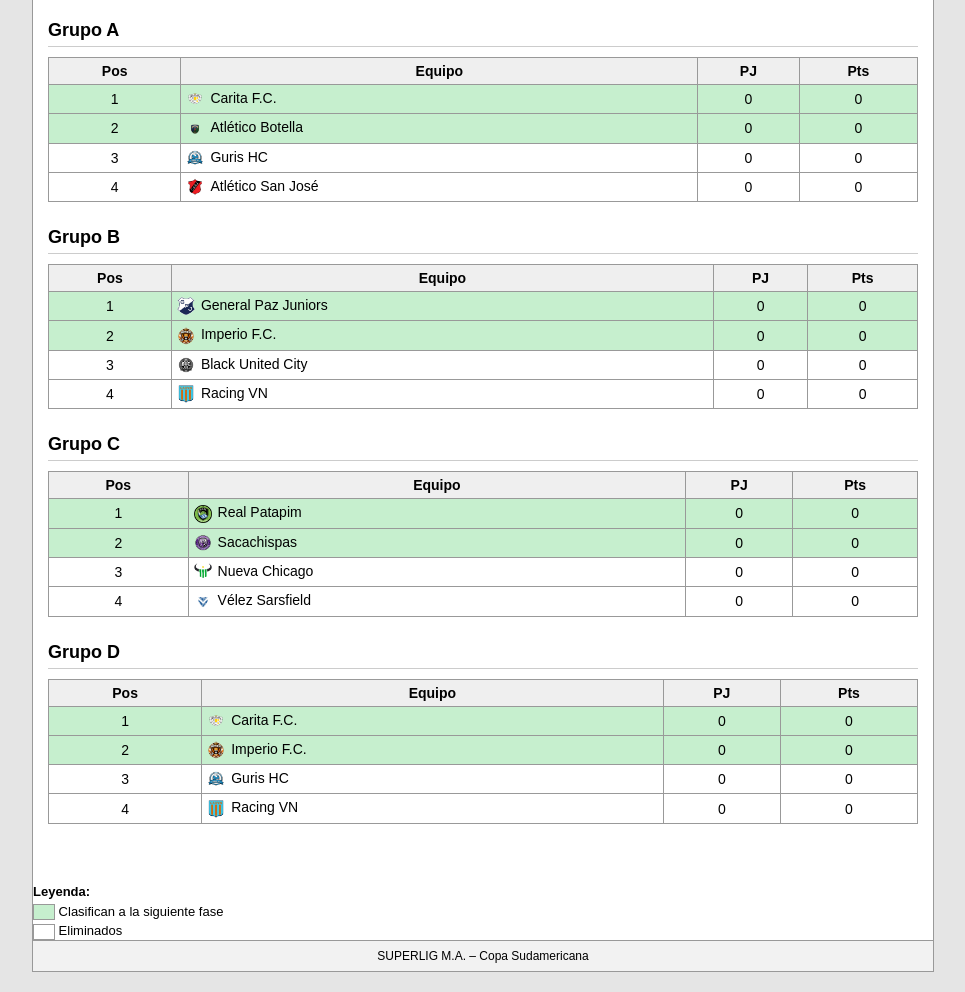
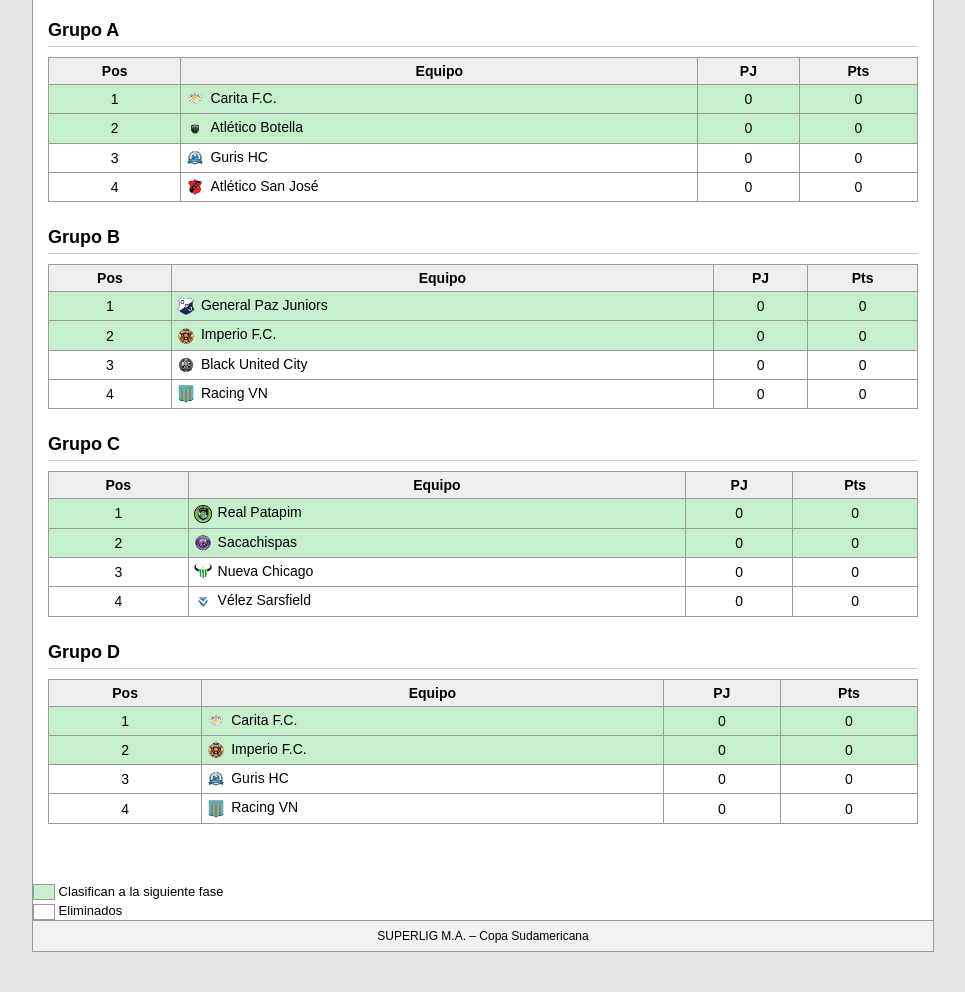
Before and after one commit to Valendib/superliga-maa, a plain HTML site: page sudamericana/grupos.html in a window 1280 px wide. Shown: the part 78-1070 px from the top of the page, without its empty margins (157-1122 px from the left). Drawn offline with Linux system fonts and the light colour scheme.

Commit message:
Update grupos.html

```diff
--- a/sudamericana/grupos.html
+++ b/sudamericana/grupos.html
@@ -203,7 +203,7 @@ td.team{
 </div>
 
 <div style="margin-top:20px; font-size:13px;">
-    <strong>Leyenda:</strong>
+    <strong></strong>
     <div style="margin-top:5px;">
         <span style="display:inline-block; width:20px; height:14px; background:#c6efce; border:1px solid #999; vertical-align:middle;"></span>
         Clasifican a la siguiente fase
```
